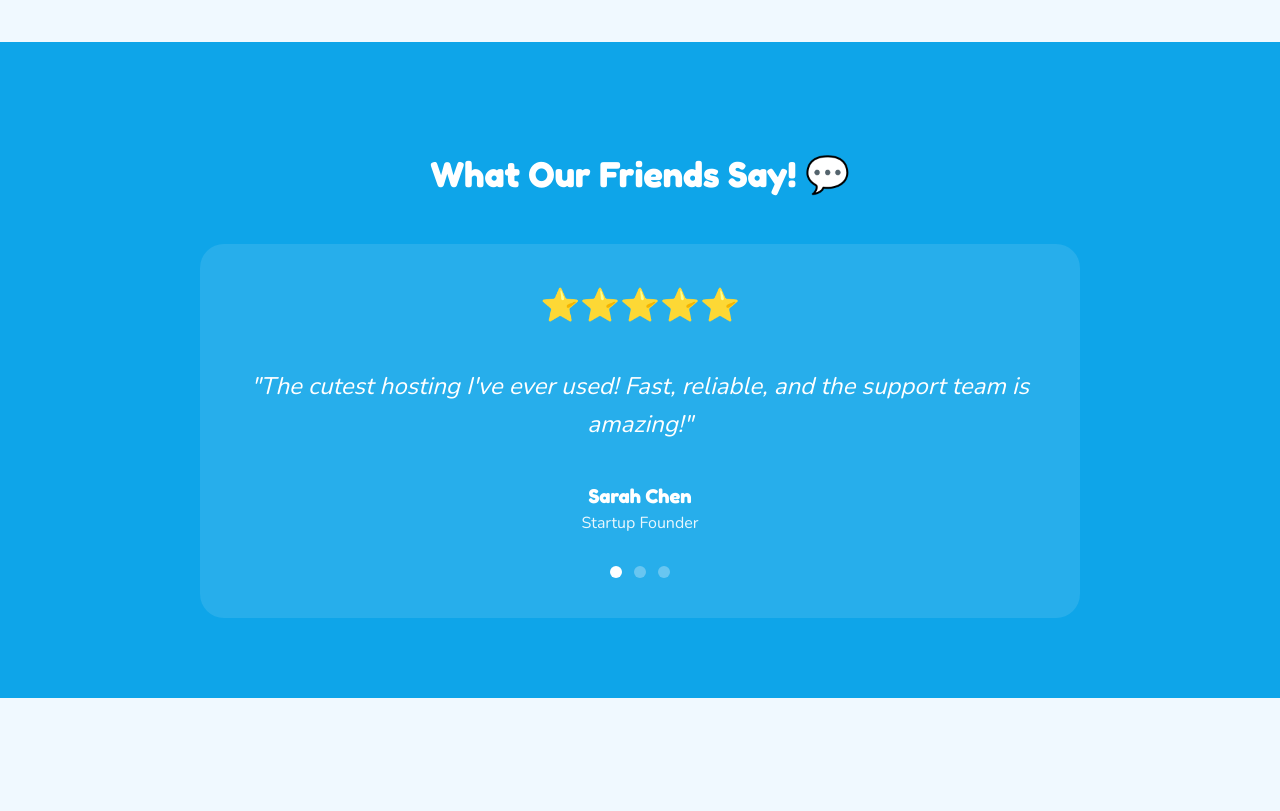
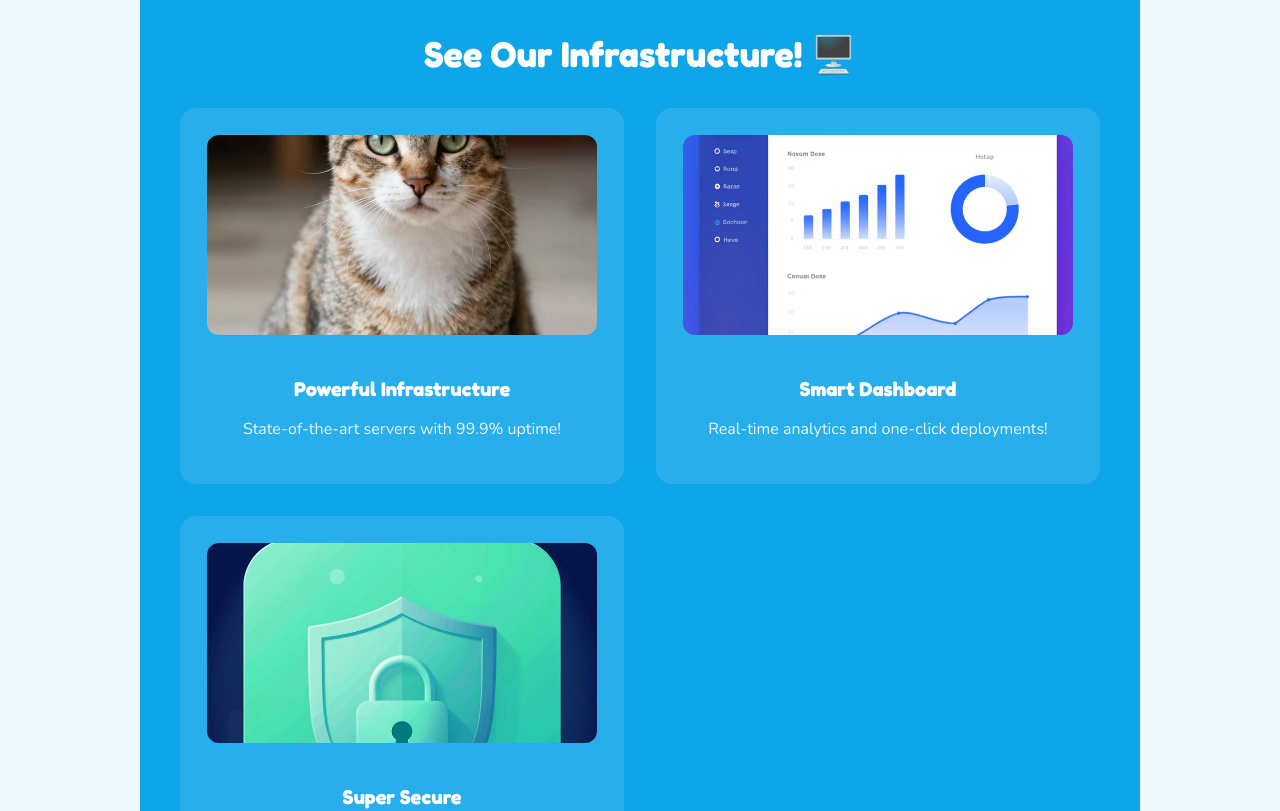
Before and after one commit to heartshare/webhosting-landing, a Next.js app: page / in a window 1280 px wide. Shown: the part 2140-2951 px from the top of the page. Built offline with nearby package versions, Linux system fonts and the light colour scheme.

Commit message:
Add hosting images section with 3 infrastructure images
- Added server-infrastructure.png, cloud-dashboard.png, security-hosting.png
- New section with hover effects and borders
- Integrated with cute kawaii design
- Cards with descriptions and interactive states
- Vercel deployment in 29 seconds

```diff
--- a/app/page.tsx
+++ b/app/page.tsx
@@ -338,6 +338,198 @@ export default function Home() {
             ))}
           </div>
         </div>
+
+        {/* Hosting Images Section */}
+        <div
+          style={{
+            backgroundColor: "#0EA5E9",
+            color: "white",
+            borderRadius: 24,
+            padding: 40,
+            marginBottom: 40,
+          }}
+        >
+          <h2
+            style={{
+              fontSize: "clamp(24px, 4vw, 36px)",
+              fontWeight: "700",
+              textAlign: "center",
+              marginBottom: 32,
+              fontFamily: "'Fredoka', sans-serif",
+            }}
+          >
+            See Our Infrastructure! 🖥️
+          </h2>
+          <div
+            style={{
+              display: "grid",
+              gridTemplateColumns: "repeat(auto-fit, minmax(300px, 1fr))",
+              gap: 32,
+            }}
+          >
+            <div
+              style={{
+                backgroundColor: "rgba(255, 255, 255, 0.1)",
+                borderRadius: 16,
+                padding: 24,
+                textAlign: "center",
+                cursor: "pointer",
+                transition: "all 0.3s ease",
+                border: "3px solid transparent",
+              }}
+              onMouseEnter={(e) => {
+                e.currentTarget.style.borderColor = "#F0F9FF";
+                e.currentTarget.style.transform = "translateY(-4px)";
+                e.currentTarget.style.boxShadow = "0 12px 30px rgba(240, 249, 255, 0.2)";
+              }}
+              onMouseLeave={(e) => {
+                e.currentTarget.style.borderColor = "transparent";
+                e.currentTarget.style.transform = "translateY(0)";
+                e.currentTarget.style.boxShadow = "none";
+              }}
+            >
+              <img
+                src="/images/server-infrastructure.png"
+                alt="Server Infrastructure"
+                style={{
+                  width: "100%",
+                  height: 200,
+                  objectFit: "cover",
+                  borderRadius: 12,
+                  marginBottom: 16,
+                }}
+              />
+              <h3
+                style={{
+                  fontSize: 20,
+                  fontWeight: "700",
+                  color: "white",
+                  marginBottom: 8,
+                  fontFamily: "'Fredoka', sans-serif",
+                }}
+              >
+                Powerful Infrastructure
+              </h3>
+              <p
+                style={{
+                  fontSize: 16,
+                  color: "rgba(255, 255, 255, 0.9)",
+                  lineHeight: 1.5,
+                }}
+              >
+                State-of-the-art servers with 99.9% uptime!
+              </p>
+            </div>
+
+            <div
+              style={{
+                backgroundColor: "rgba(255, 255, 255, 0.1)",
+                borderRadius: 16,
+                padding: 24,
+                textAlign: "center",
+                cursor: "pointer",
+                transition: "all 0.3s ease",
+                border: "3px solid transparent",
+              }}
+              onMouseEnter={(e) => {
+                e.currentTarget.style.borderColor = "#F0F9FF";
+                e.currentTarget.style.transform = "translateY(-4px)";
+                e.currentTarget.style.boxShadow = "0 12px 30px rgba(240, 249, 255, 0.2)";
+              }}
+              onMouseLeave={(e) => {
+                e.currentTarget.style.borderColor = "transparent";
+                e.currentTarget.style.transform = "translateY(0)";
+                e.currentTarget.style.boxShadow = "none";
+              }}
+            >
+              <img
+                src="/images/cloud-dashboard.png"
+                alt="Cloud Dashboard"
+                style={{
+                  width: "100%",
+                  height: 200,
+                  objectFit: "cover",
+                  borderRadius: 12,
+                  marginBottom: 16,
+                }}
+              />
+              <h3
+                style={{
+                  fontSize: 20,
+                  fontWeight: "700",
+                  color: "white",
+                  marginBottom: 8,
+                  fontFamily: "'Fredoka', sans-serif",
+                }}
+              >
+                Smart Dashboard
+              </h3>
+              <p
+                style={{
+                  fontSize: 16,
+                  color: "rgba(255, 255, 255, 0.9)",
+                  lineHeight: 1.5,
+                }}
+              >
+                Real-time analytics and one-click deployments!
+              </p>
+            </div>
+
+            <div
+              style={{
+                backgroundColor: "rgba(255, 255, 255, 0.1)",
+                borderRadius: 16,
+                padding: 24,
+                textAlign: "center",
+                cursor: "pointer",
+                transition: "all 0.3s ease",
+                border: "3px solid transparent",
+              }}
+              onMouseEnter={(e) => {
+                e.currentTarget.style.borderColor = "#F0F9FF";
+                e.currentTarget.style.transform = "translateY(-4px)";
+                e.currentTarget.style.boxShadow = "0 12px 30px rgba(240, 249, 255, 0.2)";
+              }}
+              onMouseLeave={(e) => {
+                e.currentTarget.style.borderColor = "transparent";
+                e.currentTarget.style.transform = "translateY(0)";
+                e.currentTarget.style.boxShadow = "none";
+              }}
+            >
+              <img
+                src="/images/security-hosting.png"
+                alt="Secure Hosting"
+                style={{
+                  width: "100%",
+                  height: 200,
+                  objectFit: "cover",
+                  borderRadius: 12,
+                  marginBottom: 16,
+                }}
+              />
+              <h3
+                style={{
+                  fontSize: 20,
+                  fontWeight: "700",
+                  color: "white",
+                  marginBottom: 8,
+                  fontFamily: "'Fredoka', sans-serif",
+                }}
+              >
+                Super Secure
+              </h3>
+              <p
+                style={{
+                  fontSize: 16,
+                  color: "rgba(255, 255, 255, 0.9)",
+                  lineHeight: 1.5,
+                }}
+              >
+                Advanced encryption and DDoS protection!
+              </p>
+            </div>
+          </div>
+        </div>
       </section>
 
       {/* Testimonials Section */}
```
